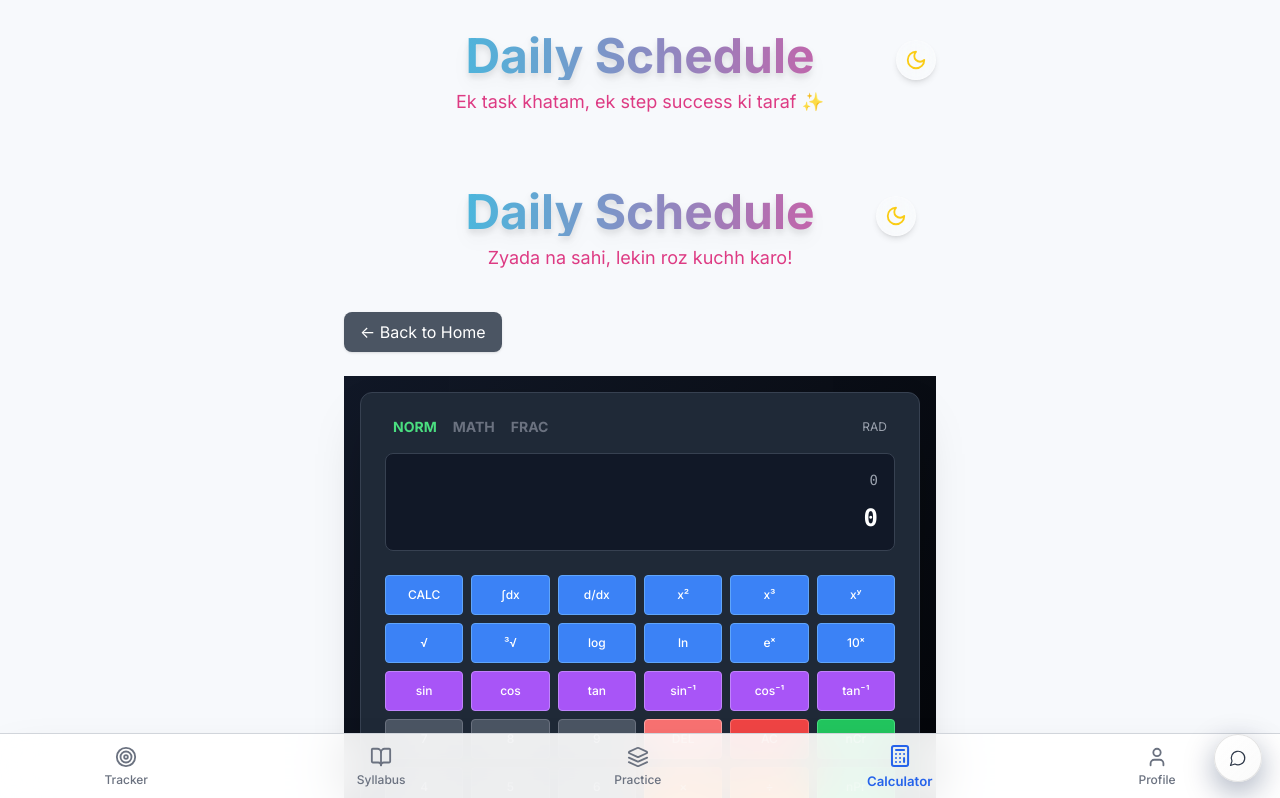
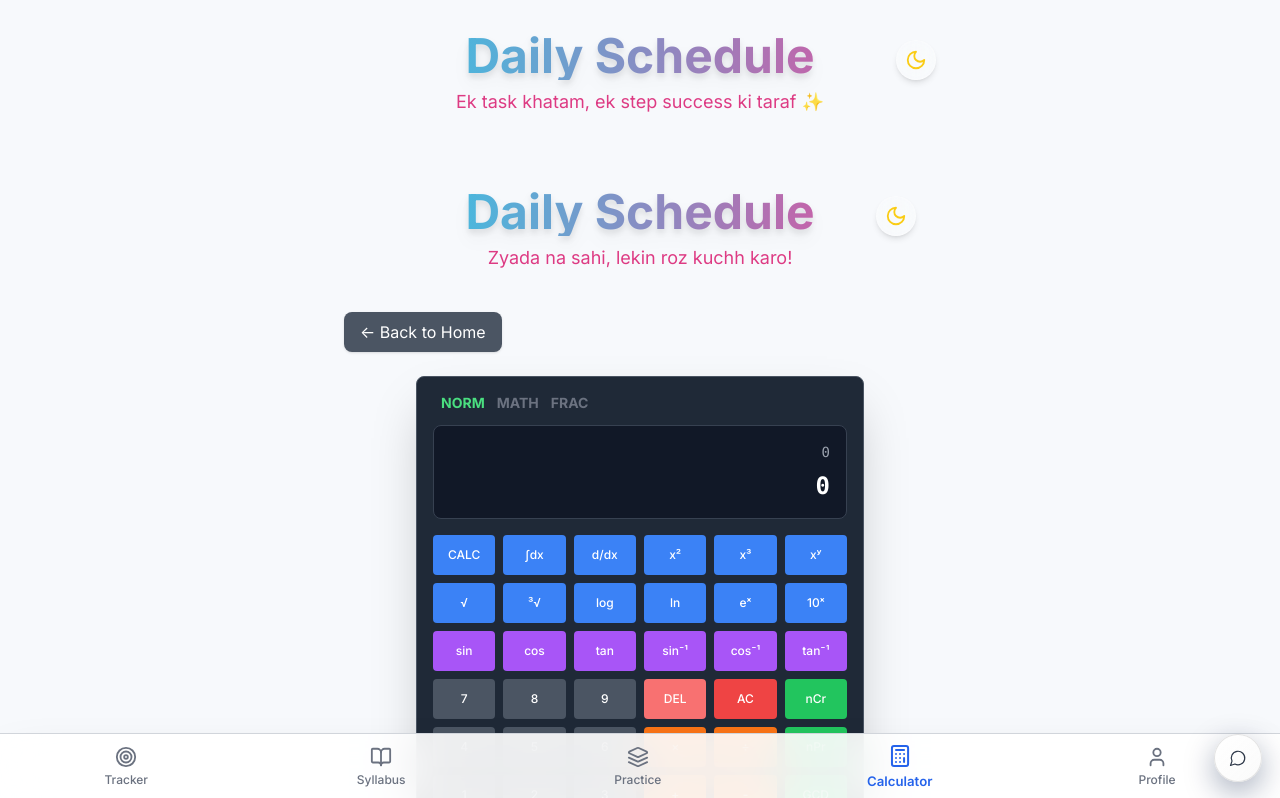
Before and after one commit to techai342/schoolwork, a React (Vite) app: page /calculator in a window 1280 px wide. Shown: the top 798 px of the page. Built offline with nearby package versions, Linux system fonts and the light colour scheme.

Commit message:
Update ScientificCalculator.jsx

```diff
--- a/src/components/ScientificCalculator.jsx
+++ b/src/components/ScientificCalculator.jsx
@@ -1,13 +1,13 @@
 // src/components/ScientificCalculator.jsx
-import React, { useState } from 'react';
+import React, { useState, useEffect } from 'react';
 
 const ScientificCalculator = () => {
   const [input, setInput] = useState('');
   const [result, setResult] = useState('');
   const [isShift, setIsShift] = useState(false);
   const [isAlpha, setIsAlpha] = useState(false);
-  const [isRad, setIsRad] = useState(true);
   const [displayMode, setDisplayMode] = useState('NORM');
+  const [history, setHistory] = useState([]);
   const [memory, setMemory] = useState(0);
   const [ans, setAns] = useState(0);
 
@@ -17,6 +17,7 @@ const ScientificCalculator = () => {
       try {
         const evalResult = evaluateExpression(input);
         setResult(evalResult.toString());
+        setHistory(prev => [...prev.slice(-9), `${input} = ${evalResult}`]);
         setAns(evalResult);
       } catch (error) {
         setResult('Error');
@@ -33,8 +34,6 @@ const ScientificCalculator = () => {
     } else if (value === 'MODE') {
       const modes = ['NORM', 'MATH', 'FRAC'];
       setDisplayMode(modes[(modes.indexOf(displayMode) + 1) % modes.length]);
-    } else if (value === 'DEG/RAD') {
-      setIsRad(!isRad);
     } else if (value === 'M+') {
       const currentValue = parseFloat(result) || 0;
       setMemory(prev => prev + currentValue);
@@ -48,9 +47,9 @@ const ScientificCalculator = () => {
     } else if (value === 'ANS') {
       setInput(prev => prev + ans.toString());
     } else if (value === 'π') {
-      setInput(prev => prev + 'π');
+      setInput(prev => prev + Math.PI.toString());
     } else if (value === 'e') {
-      setInput(prev => prev + 'e');
+      setInput(prev => prev + Math.E.toString());
     } else {
       setInput(prev => prev + value);
     }
@@ -65,19 +64,13 @@ const ScientificCalculator = () => {
         .replace(/π/g, Math.PI.toString())
         .replace(/e/g, Math.E.toString())
         .replace(/√/g, 'Math.sqrt')
-        .replace(/sin/g, isRad ? 'Math.sin' : '(Math.PI/180)*Math.sin')
-        .replace(/cos/g, isRad ? 'Math.cos' : '(Math.PI/180)*Math.cos')
-        .replace(/tan/g, isRad ? 'Math.tan' : '(Math.PI/180)*Math.tan')
+        .replace(/sin/g, 'Math.sin')
+        .replace(/cos/g, 'Math.cos')
+        .replace(/tan/g, 'Math.tan')
         .replace(/log/g, 'Math.log10')
         .replace(/ln/g, 'Math.log')
-        .replace(/x²/g, '**2')
-        .replace(/x³/g, '**3')
-        .replace(/xʸ/g, '**')
-        .replace(/10ˣ/g, '10**')
-        .replace(/eˣ/g, 'Math.exp')
         .replace(/MOD/g, '%')
-        .replace(/ANS/g, ans.toString())
-        .replace(/E/g, '*10**');
+        .replace(/ANS/g, ans.toString());
 
       return eval(expression);
     } catch (error) {
@@ -85,10 +78,9 @@ const ScientificCalculator = () => {
     }
   };
 
-  // Get button layout based on shift state - MATCHING YOUR IMAGE EXACTLY
+  // Get button layout based on shift state
   const getButtonLayout = () => {
     if (isShift) {
-      // Shift mode layout
       return [
         // Row 1
         [
@@ -108,7 +100,7 @@ const ScientificCalculator = () => {
           { label: '(', value: '(', type: 'function' },
           { label: ')', value: ')', type: 'function' }
         ],
-        // Row 3
+        // Row 3 - Numbers and basic operations
         [
           { label: '7', value: '7', type: 'number' },
           { label: '8', value: '8', type: 'number' },
@@ -155,8 +147,8 @@ const ScientificCalculator = () => {
         ],
         // Row 8
         [
-          { label: 'PreAns', value: 'ANS', type: 'memory' },
-          { label: 'History', value: 'History', type: 'function' },
+          { label: 'PreAns', value: 'PreAns', type: 'function' },
+          { label: 'History', value: 'History', type: 'history' },
           { label: '=', value: '=', type: 'equals' },
           { label: 'Rec', value: 'Rec', type: 'function' },
           { label: 'Floor', value: 'Math.floor(', type: 'function' },
@@ -164,34 +156,34 @@ const ScientificCalculator = () => {
         ]
       ];
     } else {
-      // Normal mode layout (EXACTLY like your image)
+      // Normal mode layout (matching the image exactly)
       return [
-        // Row 1 - Top functions (CALC, ∫dx, d/dx, etc.)
+        // Row 1 - Top functions
         [
           { label: 'CALC', value: 'CALC', type: 'function' },
           { label: '∫dx', value: '∫', type: 'function' },
           { label: 'd/dx', value: 'd/dx', type: 'function' },
-          { label: 'x²', value: 'x²', type: 'function' },
-          { label: 'x³', value: 'x³', type: 'function' },
-          { label: 'xʸ', value: 'xʸ', type: 'function' }
+          { label: 'x²', value: '**2', type: 'function' },
+          { label: 'x³', value: '**3', type: 'function' },
+          { label: 'xʸ', value: '**', type: 'function' }
         ],
-        // Row 2 - More functions (√, ³√, log, ln, etc.)
+        // Row 2 - More functions
         [
           { label: '√', value: '√(', type: 'function' },
-          { label: '³√', value: '³√(', type: 'function' },
+          { label: '³√', value: 'Math.cbrt(', type: 'function' },
           { label: 'log', value: 'log(', type: 'function' },
           { label: 'ln', value: 'ln(', type: 'function' },
-          { label: 'eˣ', value: 'eˣ', type: 'function' },
-          { label: '10ˣ', value: '10ˣ', type: 'function' }
+          { label: 'eˣ', value: 'Math.exp(', type: 'function' },
+          { label: '10ˣ', value: '10**', type: 'function' }
         ],
         // Row 3 - Trigonometric functions
         [
           { label: 'sin', value: 'sin(', type: 'trig' },
           { label: 'cos', value: 'cos(', type: 'trig' },
           { label: 'tan', value: 'tan(', type: 'trig' },
-          { label: 'sin⁻¹', value: 'sin⁻¹(', type: 'trig' },
-          { label: 'cos⁻¹', value: 'cos⁻¹(', type: 'trig' },
-          { label: 'tan⁻¹', value: 'tan⁻¹(', type: 'trig' }
+          { label: 'sin⁻¹', value: 'Math.asin(', type: 'trig' },
+          { label: 'cos⁻¹', value: 'Math.acos(', type: 'trig' },
+          { label: 'tan⁻¹', value: 'Math.atan(', type: 'trig' }
         ],
         // Row 4 - Numbers and basic operations
         [
@@ -229,7 +221,7 @@ const ScientificCalculator = () => {
           { label: 'ANS', value: 'ANS', type: 'memory' },
           { label: 'LCM', value: 'LCM', type: 'combo' }
         ],
-        // Row 8 - Bottom control row
+        // Row 8 - Bottom row
         [
           { label: 'SHIFT', value: 'SHIFT', type: 'shift' },
           { label: 'ALPHA', value: 'ALPHA', type: 'alpha' },
@@ -244,22 +236,23 @@ const ScientificCalculator = () => {
 
   // Get button styling based on type
   const getButtonClass = (type) => {
-    const baseClass = "p-2 text-xs font-medium rounded transition-all duration-150 min-h-[40px] flex items-center justify-center border ";
+    const baseClass = "p-2 text-xs font-medium rounded transition-all duration-150 min-h-[40px] flex items-center justify-center ";
 
     const styles = {
-      number: "bg-gray-600 hover:bg-gray-500 text-white border-gray-500",
-      operator: "bg-orange-500 hover:bg-orange-600 text-white border-orange-400",
-      function: "bg-blue-500 hover:bg-blue-600 text-white border-blue-400",
-      trig: "bg-purple-500 hover:bg-purple-600 text-white border-purple-400",
-      combo: "bg-green-500 hover:bg-green-600 text-white border-green-400",
-      clear: "bg-red-500 hover:bg-red-600 text-white border-red-400",
-      delete: "bg-red-400 hover:bg-red-500 text-white border-red-300",
-      equals: "bg-green-600 hover:bg-green-700 text-white border-green-500",
-      memory: "bg-indigo-500 hover:bg-indigo-600 text-white border-indigo-400",
-      mode: "bg-teal-500 hover:bg-teal-600 text-white border-teal-400",
-      shift: isShift ? "bg-yellow-600 text-white border-2 border-yellow-400" : "bg-yellow-500 hover:bg-yellow-600 text-white border-yellow-400",
-      alpha: isAlpha ? "bg-pink-600 text-white border-2 border-pink-400" : "bg-pink-500 hover:bg-pink-600 text-white border-pink-400",
-      constant: "bg-cyan-500 hover:bg-cyan-600 text-white border-cyan-400"
+      number: "bg-gray-600 hover:bg-gray-500 text-white",
+      operator: "bg-orange-500 hover:bg-orange-600 text-white",
+      function: "bg-blue-500 hover:bg-blue-600 text-white",
+      trig: "bg-purple-500 hover:bg-purple-600 text-white",
+      combo: "bg-green-500 hover:bg-green-600 text-white",
+      clear: "bg-red-500 hover:bg-red-600 text-white",
+      delete: "bg-red-400 hover:bg-red-500 text-white",
+      equals: "bg-green-600 hover:bg-green-700 text-white",
+      memory: "bg-indigo-500 hover:bg-indigo-600 text-white",
+      mode: "bg-teal-500 hover:bg-teal-600 text-white",
+      shift: isShift ? "bg-yellow-600 text-white border-2 border-yellow-400" : "bg-yellow-500 hover:bg-yellow-600 text-white",
+      alpha: isAlpha ? "bg-pink-600 text-white border-2 border-pink-400" : "bg-pink-500 hover:bg-pink-600 text-white",
+      constant: "bg-cyan-500 hover:bg-cyan-600 text-white",
+      history: "bg-gray-500 hover:bg-gray-600 text-white"
     };
 
     return baseClass + (styles[type] || styles.function);
@@ -268,31 +261,25 @@ const ScientificCalculator = () => {
   const buttonLayout = getButtonLayout();
 
   return (
-    <div className="min-h-screen bg-gradient-to-br from-gray-900 to-black p-4">
-      {/* CLEAN CALCULATOR ONLY - NO DUPLICATE HEADERS */}
-      <div className="max-w-2xl mx-auto">
-
-        {/* Calculator Container */}
-        <div className="bg-gray-800 rounded-xl shadow-2xl p-6 border border-gray-700">
+    <div className="bg-gray-800 rounded-lg shadow-2xl p-4 max-w-md mx-auto border border-gray-600">
       {/* Status Bar */}
-          <div className="flex justify-between items-center mb-4 px-2">
-            <div className="flex space-x-4">
+      <div className="flex justify-between items-center mb-3 px-2">
+        <div className="flex space-x-3">
           <span className={`text-sm font-bold ${displayMode === 'NORM' ? 'text-green-400' : 'text-gray-500'}`}>NORM</span>
           <span className={`text-sm font-bold ${displayMode === 'MATH' ? 'text-green-400' : 'text-gray-500'}`}>MATH</span>
           <span className={`text-sm font-bold ${displayMode === 'FRAC' ? 'text-green-400' : 'text-gray-500'}`}>FRAC</span>
         </div>
-            <div className="flex items-center space-x-3 text-xs text-gray-400">
-              <span>{isRad ? 'RAD' : 'DEG'}</span>
-              {memory !== 0 && <span className="text-blue-400">M</span>}
-              {isShift && <span className="text-yellow-400">SHIFT</span>}
-              {isAlpha && <span className="text-pink-400">ALPHA</span>}
+        <div className="text-xs text-gray-400">
+          {memory !== 0 && 'M '}
+          {isShift && 'SHIFT '}
+          {isAlpha && 'ALPHA'}
         </div>
       </div>
 
       {/* Display */}
-          <div className="bg-gray-900 rounded-lg p-4 mb-6 border border-gray-700">
+      <div className="bg-gray-900 rounded-lg p-4 mb-4 border border-gray-700">
         <div className="text-right">
-              <div className="text-gray-400 text-sm min-h-6 break-all mb-2 font-mono">
+          <div className="text-gray-400 text-sm min-h-5 break-all mb-2 font-mono">
             {input || '0'}
           </div>
           <div className="text-2xl font-bold text-white min-h-8 truncate font-mono">
@@ -314,12 +301,10 @@ const ScientificCalculator = () => {
         ))}
       </div>
 
-          {/* Simple Footer Status */}
-          <div className="mt-4 text-center">
+      {/* Additional Status Info */}
+      <div className="mt-3 text-center">
         <div className="text-xs text-gray-500">
-              Scientific Calculator
-            </div>
-          </div>
+          {isShift ? 'SHIFT Mode Active' : isAlpha ? 'ALPHA Mode Active' : 'Ready'}
         </div>
       </div>
     </div>
```
Lines whose indentation alone changed are shown as unchanged.
